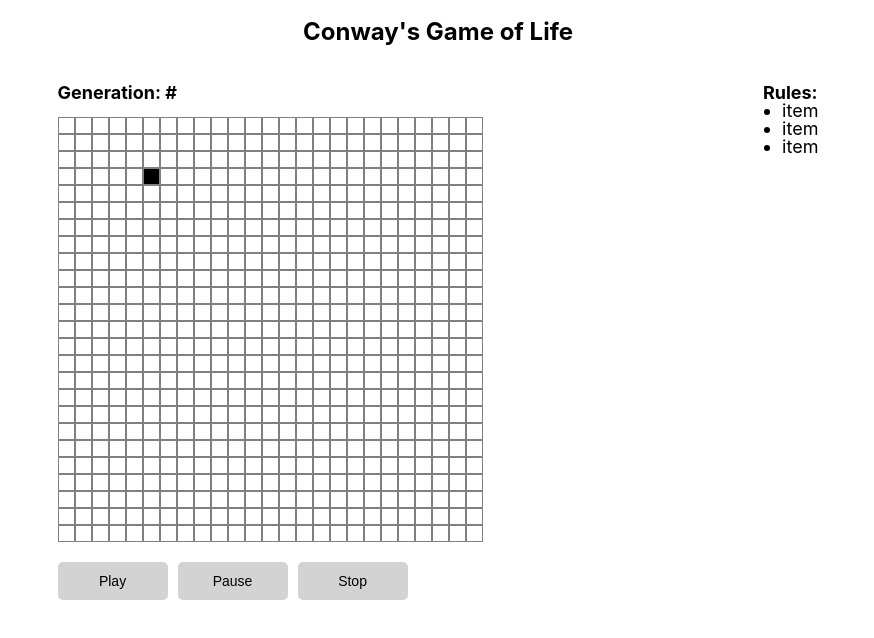
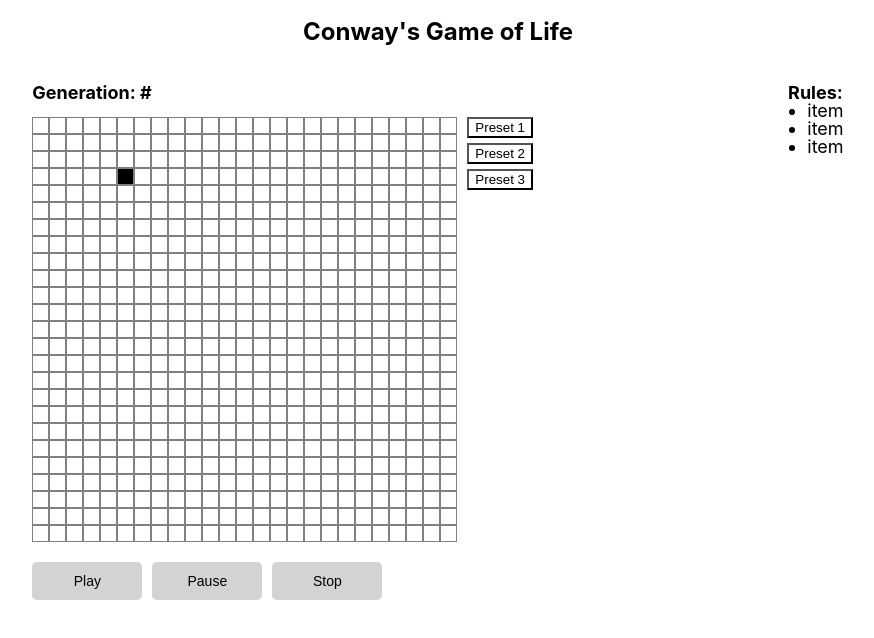
Before and after one commit to leananepari/game-of-life, a React (Create React App) app in the folder client/: page / in a window 1280 px wide. Shown: the top 638 px of the page, without its empty margins (202-1076 px from the left). Built offline with nearby package versions, Linux system fonts and the light colour scheme.

Commit message:
displays preset options

```diff
--- a/client/src/components/Main.js
+++ b/client/src/components/Main.js
@@ -1,8 +1,12 @@
 import React, { useEffect, useState } from 'react';
 import Row from './Row';
+import Preset from './Preset';
 
 const Main = () => {
   const [grid, setGrid] = useState([]);
+  const [selectedPreset, setSelectedPreset] = useState('');
+  const presets = [{name: 'Preset 1'}, {name: 'Preset 2'},
+                   {name: 'Preset 3'}]
 
   useEffect(() => {
     // build the grid 25x25
@@ -24,6 +28,18 @@ const Main = () => {
 
   }, [])
 
+  const startSimulation = () => {
+
+  }
+
+  const pauseSimulation = () => {
+
+  }
+
+  const stopSimulation = () => {
+
+  }
+
   return (
     <div className="main-wrap">
 
@@ -33,17 +49,24 @@ const Main = () => {
 
         <div className="left-box">
           <h2>Generation: #</h2>
-          <div className="grid">
-            <div style={{}}>
-              {grid.map((row, i)=> {
-                return <Row row={row} key={i}/>
+          <div className="grid-wrap">
+            <div className="grid">
+              <div style={{}}>
+                {grid.map((row, i)=> {
+                  return <Row row={row} key={i}/>
+                })}
+              </div>
+            </div>
+            <div className="presets">
+              {presets.map((preset, i) => {
+                return <Preset preset={preset} key={i} setSelectedPreset={setSelectedPreset} selectedPreset={selectedPreset}/>
               })}
             </div>
           </div>
           <div className="buttons">
-            <button>Play</button>
-            <button>Pause</button>
-            <button>Stop</button>
+            <button onClick={startSimulation}>Play</button>
+            <button onClick={pauseSimulation}>Pause</button>
+            <button onClick={stopSimulation}>Stop</button>
           </div>
         </div>
 
--- /dev/null
+++ b/client/src/components/Preset.js
@@ -0,0 +1,19 @@
+import React from 'react';
+
+const Preset = ( { preset, setSelectedPreset, selectedPreset }) => {
+
+  const setSelected = () => {
+    setSelectedPreset(preset.name)
+  }
+
+  return (
+    <div>
+      <button onClick={setSelected}
+              style={{backgroundColor: `${selectedPreset === preset.name ? 'gray' : 'white'}`}}>
+        {preset.name}
+      </button>
+    </div>
+  )
+}
+
+export default Preset
--- a/client/src/css/styles.css
+++ b/client/src/css/styles.css
@@ -22,6 +22,12 @@ body {
     .main-wrap .boxes-wrap .left-box h2 {
       font-size: 18px;
       margin-bottom: 15px; }
+    .main-wrap .boxes-wrap .left-box .grid-wrap {
+      display: flex; }
+      .main-wrap .boxes-wrap .left-box .grid-wrap .presets button {
+        margin: 0 0 5px 10px;
+        cursor: pointer;
+        outline: none; }
     .main-wrap .boxes-wrap .left-box .buttons {
       margin: 20px 0 0 0; }
       .main-wrap .boxes-wrap .left-box .buttons button {
--- a/client/src/scss/_default.scss
+++ b/client/src/scss/_default.scss
@@ -34,8 +34,21 @@ body{
         margin-bottom: 15px;
       }
 
-      .grid {
+      .grid-wrap {
+        display: flex;
 
+        .grid {
+
+        }
+
+        .presets {
+
+          button {
+            margin: 0 0 5px 10px;
+            cursor: pointer;
+            outline: none;
+          }
+        }
       }
 
       .buttons {
```
